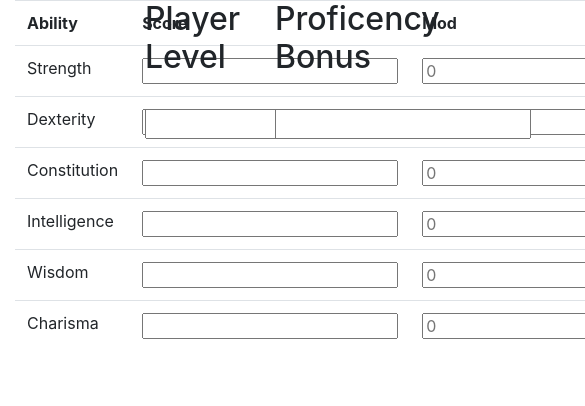
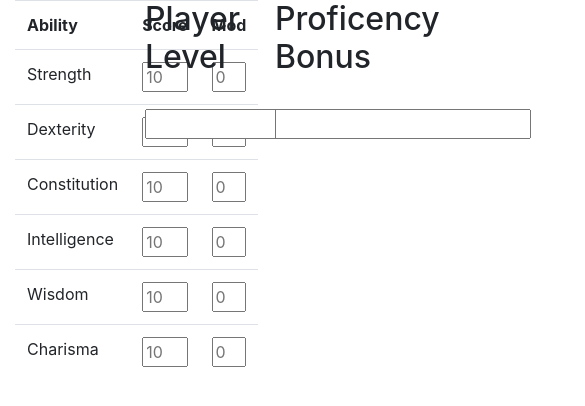
Before and after one commit to JThacker93/character-creator, a website: page html/stats.html in a window 390 px wide. Shown: the top 406 px of the page, 585 px wide, since content can reach past the window. Drawn offline with nearby package versions, Linux system fonts and the light colour scheme.

Commit message:
mobile first

```diff
--- a/html/stats.html
+++ b/html/stats.html
@@ -1,3 +1,15 @@
+<!DOCTYPE html>
+<html lang="en">
+  <head>
+    <!--  Meta  -->
+    <meta charset="UTF-8" />
+    <title>COSMOLOGY</title>
+    <meta name="viewport" content="width=device-width, initial-scale=1" />
+
+    <!--  Styles  -->
+    <link rel="stylesheet" href="/styles/stats.css" type="text/css" />
+  </head>
+
   <link
     href="https//getbootstrap.com/docs/4.3/dist/css/bootstrap.min.css"
     rel="stylesheet"
@@ -14,32 +26,32 @@
           </tr>
           <tr>
             <td>Strength</td>
-          <td><input type="number" placeholer="10" id="strScore" /></td>
+            <td><input type="number" placeholder="10" id="strScore" /></td>
             <td><input type="number" placeholder="0" id="strMod" /></td>
           </tr>
           <tr>
             <td>Dexterity</td>
-          <td><input type="number" placeholer="10" id="dexScore" /></td>
+            <td><input type="number" placeholder="10" id="dexScore" /></td>
             <td><input type="number" placeholder="0" id="dexMod" /></td>
           </tr>
           <tr>
             <td>Constitution</td>
-          <td><input type="number" placeholer="10" id="consScore" /></td>
+            <td><input type="number" placeholder="10" id="consScore" /></td>
             <td><input type="number" placeholder="0" id="consMod" /></td>
           </tr>
           <tr>
             <td>Intelligence</td>
-          <td><input type="number" placeholer="10" id="intScore" /></td>
+            <td><input type="number" placeholder="10" id="intScore" /></td>
             <td><input type="number" placeholder="0" id="intMod" /></td>
           </tr>
           <tr>
             <td>Wisdom</td>
-          <td><input type="number" placeholer="10" id="wisScore" /></td>
+            <td><input type="number" placeholder="10" id="wisScore" /></td>
             <td><input type="number" placeholder="0" id="wisMod" /></td>
           </tr>
           <tr>
             <td>Charisma</td>
-          <td><input type="number" placeholer="10" id="charScore" /></td>
+            <td><input type="number" placeholder="10" id="charScore" /></td>
             <td><input type="number" placeholder="0" id="charMod" /></td>
           </tr>
         </table>
@@ -62,3 +74,4 @@
       </div>
     </div>
   </div>
+</html>
```
Also changed, not shown: styles/stats.css (renamed from styles/.table input {.css). Lines whose indentation alone changed are shown as unchanged.
